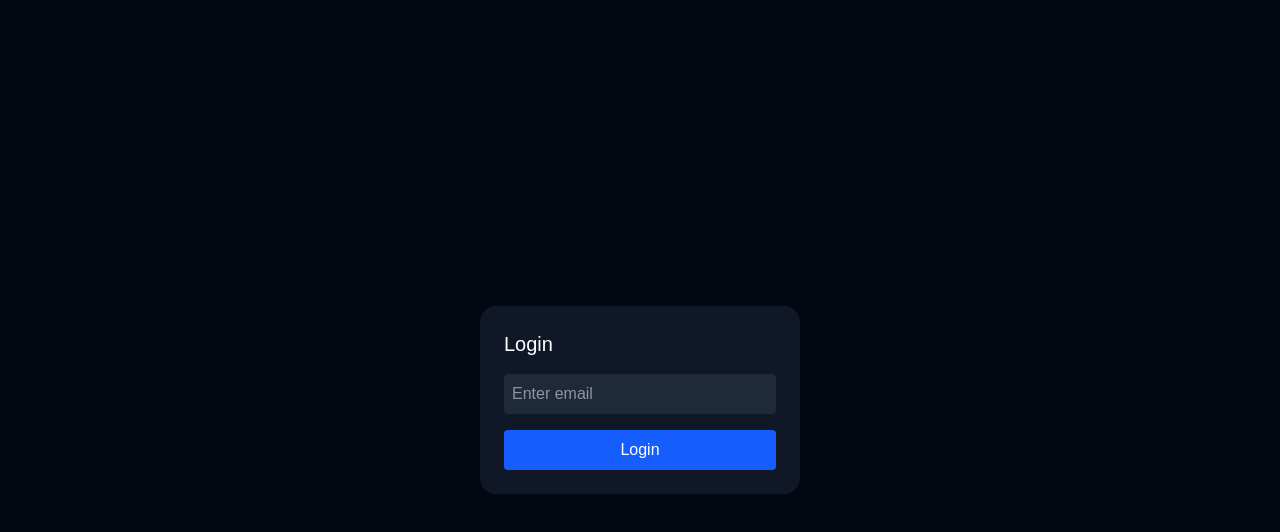
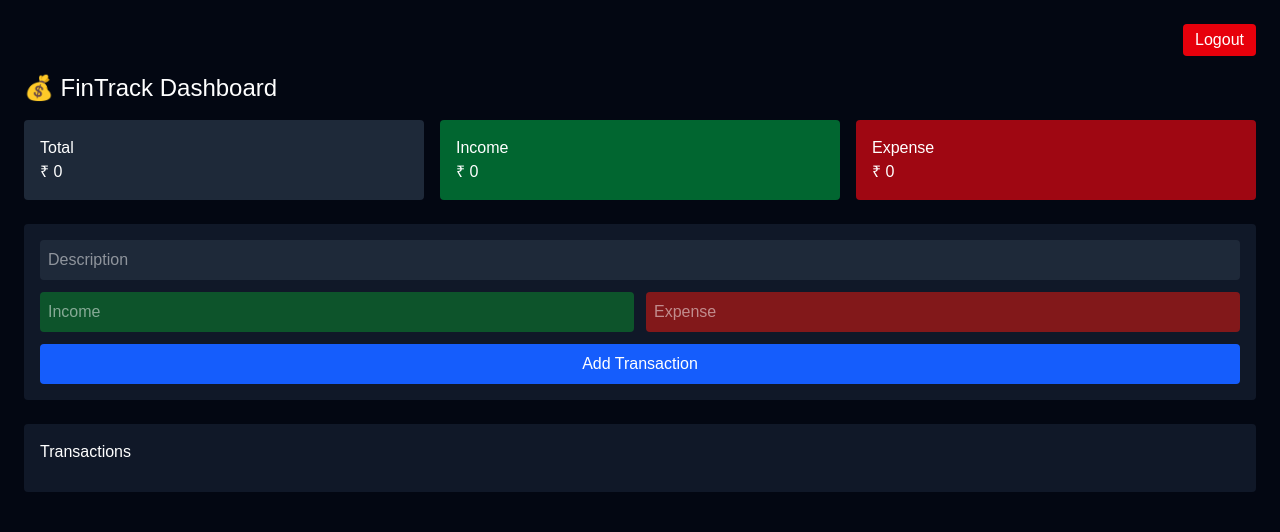
Before and after one commit to kviswag/fintrack, a Next.js app: page /login in a window 1280 px wide. Before the commit this address had no page. Shown: the top 532 px of the page. Built offline with nearby package versions, Linux system fonts and the light colour scheme; sample sign-in values are in the browser's storage.

Commit message:
login page updated

```diff
--- a/app/login/page.tsx
+++ b/app/login/page.tsx
@@ -2,43 +2,146 @@
 import { useState, useEffect } from "react";
 import { useRouter } from "next/navigation";
 
-export default function Login() {
-  const [email, setEmail] = useState("");
+export default function Home() {
   const router = useRouter();
 
+  const [text, setText] = useState("");
+  const [income, setIncome] = useState("");
+  const [expense, setExpense] = useState("");
+  const [transactions, setTransactions] = useState<any[]>([]);
+
+  // 🔐 Protect route
   useEffect(() => {
     const user = localStorage.getItem("user");
-    if (user) {
-       router.push("/");
+    if (!user) {
+      router.push("/login");
     }
   }, []);
 
-  const handleLogin = () => {
-    if (!email) return;
+  // ➕ Add transaction
+  const addTransaction = () => {
+    if (!text) return;
 
-    localStorage.setItem("user", email);
-    router.push("/");
+    let value = 0;
+
+    if (income) {
+      value = Math.abs(parseFloat(income));
+    } else if (expense) {
+      value = -Math.abs(parseFloat(expense));
+    } else {
+      return;
+    }
+
+    const newTransaction = {
+      id: Date.now(),
+      text,
+      amount: value,
+    };
+
+    setTransactions([newTransaction, ...transactions]);
+
+    setText("");
+    setIncome("");
+    setExpense("");
   };
 
+  // 💰 Calculations
+  const total = transactions.reduce((acc, t) => acc + t.amount, 0);
+  const totalIncome = transactions
+    .filter((t) => t.amount > 0)
+    .reduce((acc, t) => acc + t.amount, 0);
+
+  const totalExpense = transactions
+    .filter((t) => t.amount < 0)
+    .reduce((acc, t) => acc + t.amount, 0);
+
   return (
-    <div className="min-h-screen flex items-center justify-center bg-gray-950 text-white">
-      <div className="bg-gray-900 p-6 rounded-2xl w-80">
-        <h2 className="text-xl mb-4">Login</h2>
+    <div className="min-h-screen bg-gray-950 text-white p-6">
 
+      {/* 🔴 Logout */}
+      <div className="flex justify-end mb-4">
+        <button
+          onClick={() => {
+            localStorage.removeItem("user");
+            router.push("/login");
+          }}
+          className="bg-red-600 px-3 py-1 rounded"
+        >
+          Logout
+        </button>
+      </div>
+
+      <h1 className="text-2xl mb-4">💰 FinTrack Dashboard</h1>
+
+      {/* 💰 Summary */}
+      <div className="grid grid-cols-3 gap-4 mb-6">
+        <div className="bg-gray-800 p-4 rounded">
+          <p>Total</p>
+          <h2>₹ {total}</h2>
+        </div>
+        <div className="bg-green-800 p-4 rounded">
+          <p>Income</p>
+          <h2>₹ {totalIncome}</h2>
+        </div>
+        <div className="bg-red-800 p-4 rounded">
+          <p>Expense</p>
+          <h2>₹ {totalExpense}</h2>
+        </div>
+      </div>
+
+      {/* ➕ Add Transaction */}
+      <div className="bg-gray-900 p-4 rounded mb-6">
         <input
-          type="email"
-          placeholder="Enter email"
-          className="w-full p-2 mb-4 rounded bg-gray-800"
-          value={email}
-          onChange={(e) => setEmail(e.target.value)}
+          type="text"
+          placeholder="Description"
+          className="w-full p-2 mb-3 rounded bg-gray-800"
+          value={text}
+          onChange={(e) => setText(e.target.value)}
         />
 
+        <div className="grid grid-cols-2 gap-3 mb-3">
+          <input
+            type="number"
+            placeholder="Income"
+            value={income}
+            onChange={(e) => setIncome(e.target.value)}
+            className="w-full p-2 rounded bg-green-900"
+            disabled={expense !== ""}
+          />
+
+          <input
+            type="number"
+            placeholder="Expense"
+            value={expense}
+            onChange={(e) => setExpense(e.target.value)}
+            className="w-full p-2 rounded bg-red-900"
+            disabled={income !== ""}
+          />
+        </div>
+
         <button
-          onClick={handleLogin}
+          onClick={addTransaction}
           className="w-full bg-blue-600 p-2 rounded"
         >
-          Login
+          Add Transaction
         </button>
+      </div>
+
+      {/* 📜 Transactions */}
+      <div className="bg-gray-900 p-4 rounded">
+        <h2 className="mb-3">Transactions</h2>
+
+        {transactions.map((t) => (
+          <div
+            key={t.id}
+            className={`flex justify-between p-2 mb-2 rounded ${
+              t.amount > 0 ? "bg-green-700" : "bg-red-700"
+            }`}
+          >
+            <span>{t.text}</span>
+            <span>₹ {t.amount}</span>
+          </div>
+        ))}
       </div>
     </div>
   );
```
